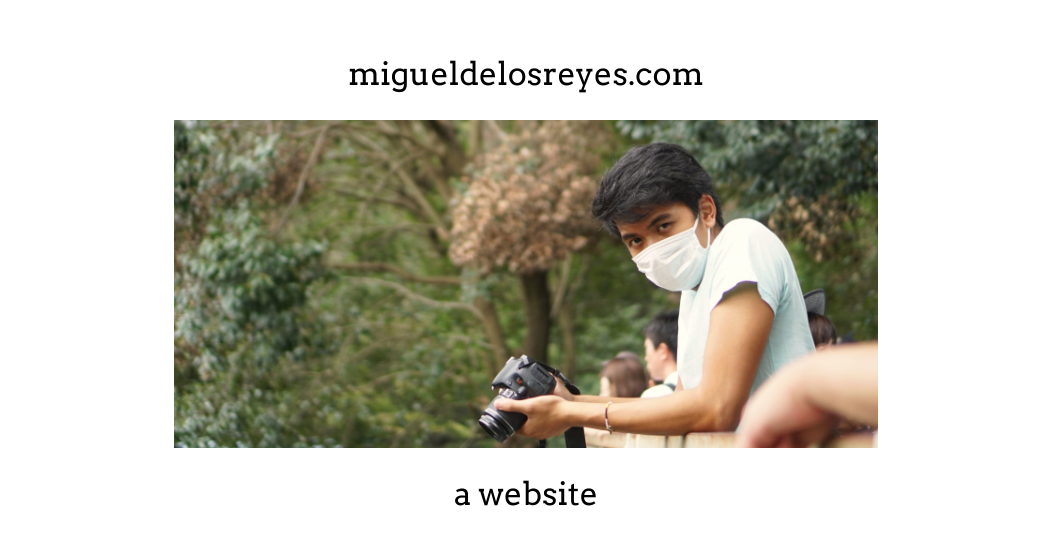
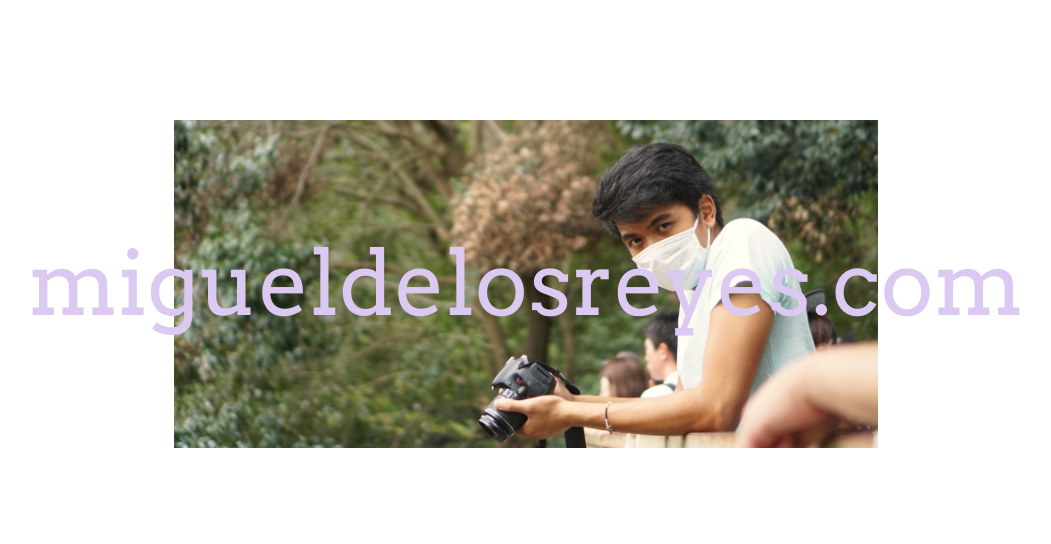
Before and after one commit to migueldlr/migueldelosreyes.com, a plain HTML site: page index.html in a window 1280 px wide. Shown: the part 116-660 px from the top of the page, without its empty margins (114-1165 px from the left). Drawn offline with Linux system fonts and the light colour scheme.

Commit message:
20% edgier

```diff
--- a/index.html
+++ b/index.html
@@ -8,14 +8,11 @@
     </head>
 
     <body>
-        <div class="strip">
+        <div class="strip" id="name">
             <h1 id="header">migueldelosreyes.com</h1>
         </div>
         <div class="strip">
             <img id="main-img" src="img/mig-smaller2.jpeg"/>
         </div>
-        <div class="strip">
-            <h1 id="footer">a website</span></h1>
-        </div>
     </body>
 </html>
--- a/style/index.css
+++ b/style/index.css
@@ -39,7 +39,12 @@ h1, h2, h3, h4, h5, h6 {
 }
 
 #header {
-    font-size: 2em;
+    font-size: 7vw;
+    color: #DCC9F1;
+}
+
+#name {
+    position: absolute;
 }
 
 #footer {
```
